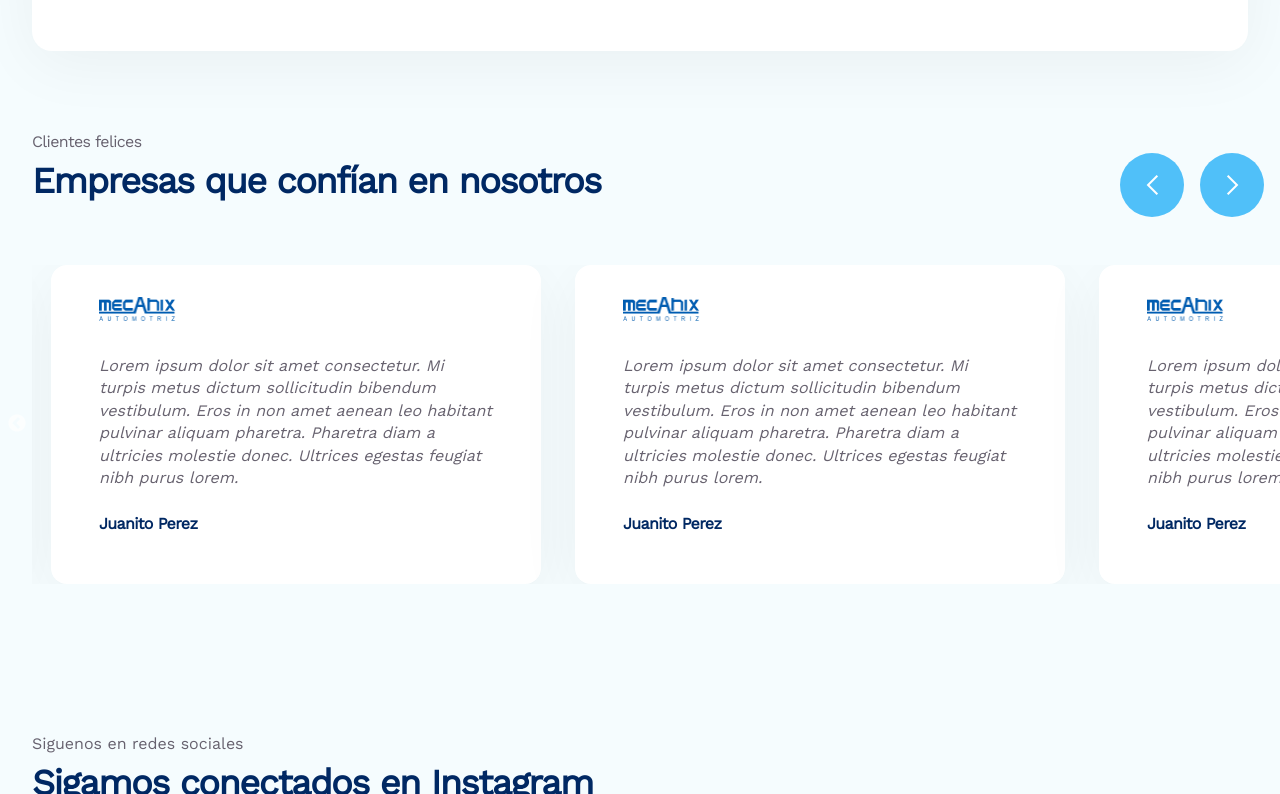
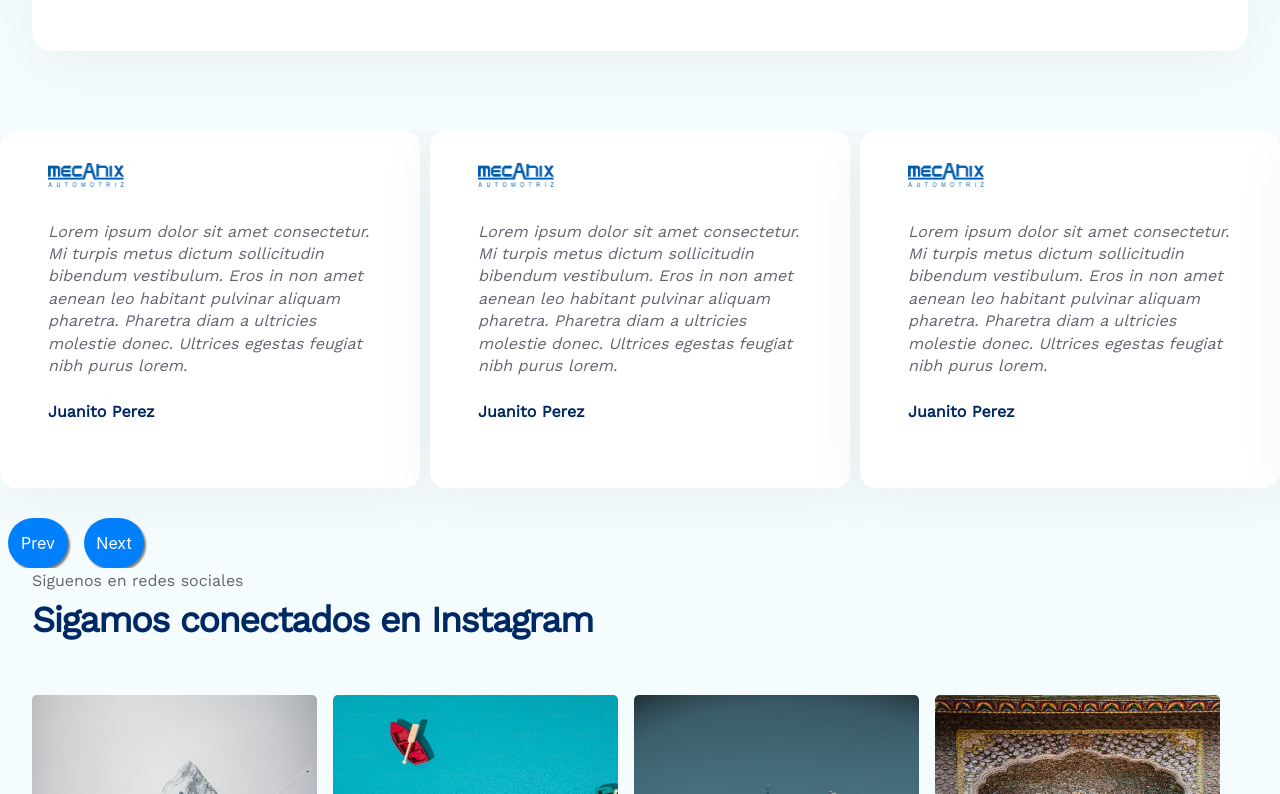
Before and after one commit to MamtazDev/paginaweb, a React (Vite) app: page / in a window 1280 px wide. Shown: the part 2166-2960 px from the top of the page. Built offline with nearby package versions, Linux system fonts and the light colour scheme.

Commit message:
update carousal

```diff
--- a/index.html
+++ b/index.html
@@ -10,7 +10,12 @@
     <link rel="stylesheet" href="https://cdnjs.cloudflare.com/ajax/libs/font-awesome/6.4.2/css/all.min.css" integrity="sha512-z3gLpd7yknf1YoNbCzqRKc4qyor8gaKU1qmn+CShxbuBusANI9QpRohGBreCFkKxLhei6S9CQXFEbbKuqLg0DA==" crossorigin="anonymous" referrerpolicy="no-referrer" />
     <link rel="stylesheet" type="text/css" charset="UTF-8" href="https://cdnjs.cloudflare.com/ajax/libs/slick-carousel/1.6.0/slick.min.css" />
     <link rel="stylesheet" type="text/css" href="https://cdnjs.cloudflare.com/ajax/libs/slick-carousel/1.6.0/slick-theme.min.css" />
+    <link
+  rel="stylesheet"
+  href="https://cdn.jsdelivr.net/npm/swiper@10/swiper-bundle.min.css"
+/>
 
+<script src="https://cdn.jsdelivr.net/npm/swiper@10/swiper-bundle.min.js"></script>
     <title>AUTO SAFE</title>
 </head>
 
--- a/package.json
+++ b/package.json
@@ -22,7 +22,8 @@
     "react-owl-carousel": "^2.3.3",
     "react-router-dom": "^6.16.0",
     "react-slick": "^0.29.0",
-    "styled-components": "^5.3.11"
+    "styled-components": "^5.3.11",
+    "swiper": "^10.3.1"
   },
   "devDependencies": {
     "@types/react": "^18.2.15",
--- a/src/App.css
+++ b/src/App.css
@@ -21,19 +21,109 @@
   top: 72px;
   left: -28px;
 }
+
 .slick-slide {
-  margin-right: -50px !important;
+  margin-right: -59px !important;
 
 }
 
-.slick-initialized .slick-slide {
-  /* width: 490px !important; */
+.slick-track {
+  background-color: transparent !important;
+}
 
+.slick-prev {
+  visibility: hidden;
+  opacity: 0;
 }
+
+.carousal_blur {
+  position: absolute;
+  bottom: 173px;
+  right: 0;
+}
+
+.carousal_blur img {
+  max-width: 900px;
+  max-height: 100%;
+}
+
+/* swipper */
+
+.swiper {
+  padding: 2rem;
+}
+
+.swiper .res-slide {
+  min-width: 300px;
+  max-width: 400px;
+  min-height: 350px;
+  border: 2px solid hsl(210, 100%, 50%);
+  border-radius: 20px;
+}
+
+.swiper-nav-btns button {
+  width: 60px;
+  height: 50px;
+  border-radius: 50px;
+  border: none;
+  outline: none;
+  background-color: hsl(210, 100%, 50%);
+  color: #fff;
+  margin: 0px 0.5rem;
+  box-shadow: 2px 2px 2px rgba(0, 0, 0, 0.5);
+  margin-top: 30px;
+  transition: all .5s;
+}
+
+.swiper-nav-btns button:hover {
+  background-color: hsl(210, 100%, 40%);
+  cursor: pointer;
+}
+
+.res-slide:nth-child(1) {
+  background: center / cover no-repeat url("https://res.cloudinary.com/mister-shadrack/image/upload/v1618444282/samples/landscapes/nature-mountains.jpg");
+}
+
+.res-slide:nth-child(2) {
+  background: center / cover no-repeat url("https://res.cloudinary.com/mister-shadrack/image/upload/v1618444278/samples/landscapes/beach-boat.jpg");
+}
+
+.res-slide:nth-child(3) {
+  background: center / cover no-repeat url("https://res.cloudinary.com/mister-shadrack/image/upload/v1618444275/samples/landscapes/girl-urban-view.jpg");
+}
+
+.res-slide:nth-child(4) {
+  background: center / cover no-repeat url("https://res.cloudinary.com/mister-shadrack/image/upload/v1618444277/samples/animals/three-dogs.jpg");
+}
+
+.res-slide:nth-child(5) {
+  background: center / cover no-repeat url("https://res.cloudinary.com/mister-shadrack/image/upload/v1618444273/samples/animals/reindeer.jpg");
+}
+
+.res-slide:nth-child(6) {
+  background: center / cover no-repeat url("https://res.cloudinary.com/mister-shadrack/image/upload/v1618444278/samples/people/bicycle.jpg");
+}
+
+.res-slide:nth-child(7) {
+  background: center / cover no-repeat url("https://res.cloudinary.com/mister-shadrack/image/upload/v1618444279/samples/ecommerce/leather-bag-gray.jpg");
+}
+
+.res-slide:nth-child(8) {
+  background: center / cover no-repeat url("https://res.cloudinary.com/mister-shadrack/image/upload/v1618444271/samples/ecommerce/analog-classic.jpg");
+}
+
+/* swipper */
 @media (max-width: 768px) {
+  .slick-slide {
+    margin-right: 54px !important;
+    /* overflow-y: hidden !important; */
+
+  }
+
   .img3 img {
     width: 300px;
   }
+
 
   .img3 {
     top: 100px;
@@ -64,6 +154,7 @@
   .car_gif {
     display: none !important;
   }
+
 }
 
 @media only screen and (min-width: 769px) and (max-width: 1114px) {
@@ -92,8 +183,6 @@
     left: auto;
   }
 
-  /* 966px a vangtese */
-
   .services_container {
     margin-bottom: 80px;
   }
--- a/src/Components/CardCarousal/CardCarousal.module.css
+++ b/src/Components/CardCarousal/CardCarousal.module.css
@@ -6,10 +6,9 @@
   height: 600px;
   margin-left: auto;
   margin-right: auto;
-}
-
-.slick-track {
-  background-color: #ffffff !important;
+  position: relative;
+  z-index: 1 !important;
+  /* background: red; */
 }
 
 .card_container p {
@@ -52,6 +51,7 @@
   border: none;
   margin-right: 16px;
   cursor: pointer;
+  /* z-index: -100000000000000 !important; */
 }
 
 .card_design {
@@ -60,15 +60,31 @@
   max-width: 490px;
   min-height: 298px;
   height: 100%;
+  width: 100%;
   border-radius: 16px;
-  background: var(--neutros-white, #fff);
+  background: var(--neutros-white, #FFF);
   box-shadow: 0px 12px 64px 0px rgba(0, 0, 0, 0.05);
   padding: 32px 48px 48px;
-  margin-left: 69px;
+
 }
 
-.slick-track {
-  transform: translate3d(-1249px, 0px, 0px);
+.carousal_swiper {
+  margin: 48px 32px !important;
+}
+
+/* blur image */
+.carousal_blur {
+  position: absolute;
+  bottom: 0;
+  right: 0;
+  /* z-index: -1; */
+}
+
+.carousal_blur img {
+  max-width: 700px;
+  max-height: 700px;
+  position: relative;
+  z-index: -1 !important;
 }
 
 .card_design img {
@@ -116,8 +132,32 @@
     font-style: normal;
     font-weight: 600;
     line-height: 140%;
-    /* 33.6px */
     letter-spacing: -0.96px;
   }
 
+  /*  .card_design {
+    min-width: 254px;
+    margin-right: 100px !important;
+    padding: 24px !important;
+  }
+  ._card_design small{
+    font-size: 14px;
+  } */
 }
+
+.swiper-container {
+  width: 480px;
+}
+
+@media screen and (min-width: 640px) {
+  .swiper-container {
+    width: 640px;
+  }
+}
+
+@media screen and (min-width: 768px) {
+  .swiper-container {
+    width: 768px;
+  }
+
+}
--- a/src/Components/CardCarousal/CardCarousal.tsx
+++ b/src/Components/CardCarousal/CardCarousal.tsx
@@ -4,6 +4,7 @@ import prev from "../../assets/prev.png";
 import nextImage from "../../assets/next.png";
 import Card from "./Card";
 import styles from "./CardCarousal.module.css";
+
 const CardCarousal = () => {
   const sliderRef = useRef<Slider | null>(null);
   const next = () => {
@@ -23,39 +24,32 @@ const CardCarousal = () => {
     initialSlide: 0,
     infinite: true,
     centerMode: true,
+
     responsive: [
       {
         breakpoint: 1024,
         settings: {
           slidesToShow: 2,
-          slidesToScroll: 1,
-          infinite: true,
-          dots: true,
-        },
+          slidesToScroll:1,
+          // infinite: true,
+          // dots: true
+        }
       },
       {
-        breakpoint: 600,
+        breakpoint: 800,
         settings: {
-          slidesToShow: 1,
+          slidesToShow:1,
           slidesToScroll: 1,
-          initialSlide: 1,
-        },
-      },
-      {
-        breakpoint: 768,
-        settings: {
-          slidesToShow: 1,
-          slidesToScroll: 1,
-          initialSlide: 1,
-        },
+          // initialSlide: 2
+        }
       },
       {
         breakpoint: 480,
         settings: {
           slidesToShow: 1,
-          slidesToScroll: 1,
-        },
-      },
+          slidesToScroll: 1
+        }
+      }
     ],
   };
   return (
@@ -73,14 +67,14 @@ const CardCarousal = () => {
         </div>
       </div>
       <Slider ref={sliderRef} {...settings} className="slider">
-        <div key={1} >
+        <div key={1}>
           <Card />
         </div>
         <div key={2}>
           <Card />
         </div>
         <div key={3} className={styles.half_card}>
-          <Card  />
+          <Card />
         </div>
         <div key={4}>
           <Card />
--- /dev/null
+++ b/src/Components/CardCarousal/Carousal.tsx
@@ -0,0 +1,68 @@
+// import Swiper core and required modules
+import { Navigation, Pagination, Scrollbar, A11y } from "swiper/modules";
+
+import { Swiper, SwiperSlide } from "swiper/react";
+
+// Import Swiper styles
+import "swiper/css";
+import "swiper/css/navigation";
+import "swiper/css/pagination";
+import "swiper/css/scrollbar";
+import SwiperNavButton from "./SwiperNavButton";
+import Card from "./Card";
+const Carousal = () => {
+  return (
+    <div className="container_width ">
+      <div className="carousal_swiper">
+        <Swiper
+          modules={[Navigation, Pagination, Scrollbar, A11y]}
+          slidesPerView={1}
+          spaceBetween={10}
+          //   navigation
+          //   pagination={{ clickable: true }}
+          //   scrollbar={{ draggable: true }}
+          onSwiper={(swiper) => console.log(swiper)}
+          onSlideChange={() => console.log("slide change")}
+          breakpoints={{
+            640: {
+              slidesPerView: 1,
+              spaceBetween: 16,
+            },
+
+            768: {
+              slidesPerView: 2,
+              spaceBetween: 16,
+            },
+
+            1024: {
+              slidesPerView: 3,
+              spaceBetween: 10,
+            },
+          }}
+        >
+          <SwiperSlide>
+            <Card />
+          </SwiperSlide>
+          <SwiperSlide>
+            <Card />
+          </SwiperSlide>
+          <SwiperSlide>
+            <Card />
+          </SwiperSlide>
+          <SwiperSlide>
+            <Card />
+          </SwiperSlide>
+          <SwiperSlide>
+            <Card />
+          </SwiperSlide>
+          <SwiperSlide>
+            <Card />
+          </SwiperSlide>
+          <SwiperNavButton />
+        </Swiper>
+      </div>
+    </div>
+  );
+};
+
+export default Carousal;
--- /dev/null
+++ b/src/Components/CardCarousal/SwiperNavButton.tsx
@@ -0,0 +1,12 @@
+import { useSwiper } from "swiper/react";
+const SwiperNavButton = () => {
+  const swiper = useSwiper();
+  return (
+    <div className="swiper-nav-btns">
+      <button onClick={() => swiper.slidePrev()}>Prev</button>
+      <button onClick={() => swiper.slideNext()}>Next</button>
+    </div>
+  );
+};
+
+export default SwiperNavButton;
--- a/src/Components/Home/Home.tsx
+++ b/src/Components/Home/Home.tsx
@@ -8,10 +8,12 @@ import MobileTabs from "../Tabs/MobileTabs";
 import TabsSection from "../Tabs/TabsSection";
 import "../../App.css";
 import blurleft from "../../assets/Blur.png";
+import blur from "../../assets/orangeBlur.png";
+import Carousal from "../CardCarousal/Carousal";
 
 const Home = () => {
   return (
-    <div style={{backgroundColor:"#f5fcfe",zIndex:"-99999999999999999"}}>
+    <div style={{ backgroundColor: "#f5fcfe", zIndex: "" }}>
       <Banner />
       <div className="desktop_tabs">
         <TabsSection />
@@ -24,8 +26,14 @@ const Home = () => {
       </div>
       <Services />
       <Service2 />
-      <CardCarousal />
-      <Gallary />
+      <div style={{ position: "relative" }}>
+        {/* <CardCarousal /> */}
+        <Carousal/>
+        <Gallary />
+       {/*  <div className="carousal_blur">
+          <img className="img-fluid" src={blur} alt="" />
+        </div> */}
+      </div>
       <Questions />
     </div>
   );
--- a/src/main.tsx
+++ b/src/main.tsx
@@ -19,3 +19,5 @@ ReactDOM.createRoot(document.getElementById("root")!).render(
     <RouterProvider router={router} />
   </React.StrictMode>
 );
+
+/* https://www.figma.com/file/SyjZMCcbyc41Yg0dzrmcIW/P%C3%A1gina-Web?node-id=870%3A2881&mode=dev */
```
Also changed, not shown: src/assets/carousal_bg.png (added), 1 other file (tests, documents, lock files or other folders).
